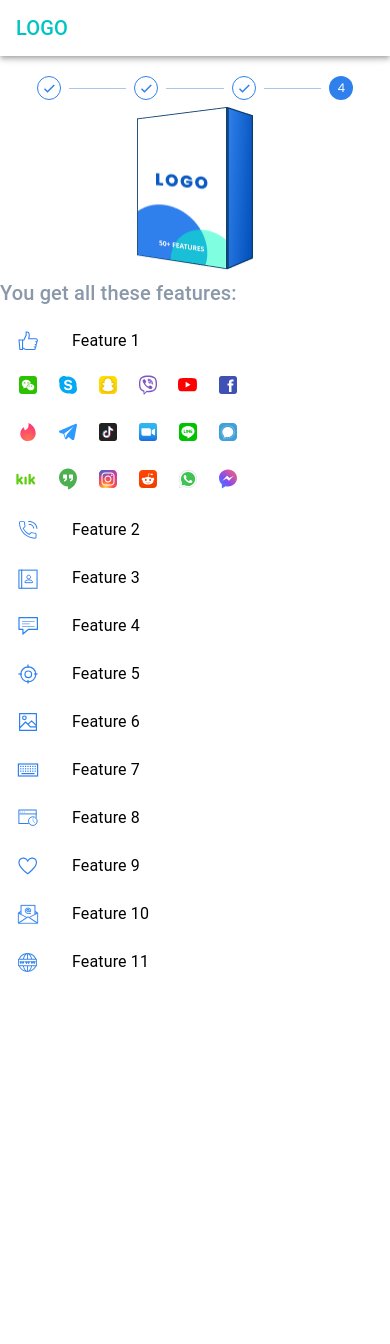
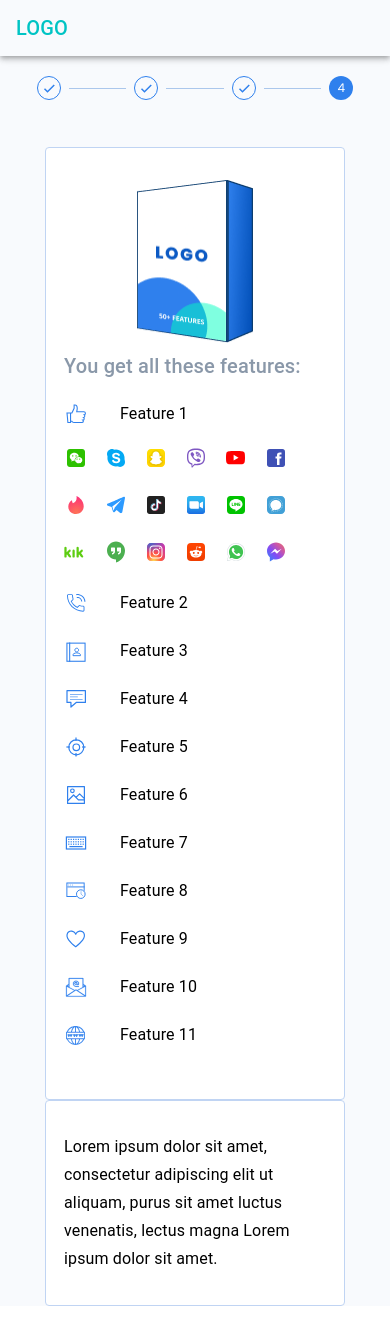
Before and after one commit to bahmet-lesia/bahmet-lesia.github.io, a React (Create React App) app: page / in a window 390 px wide. Before the commit the page ends 994 px from the top, so only its background shows below. Built offline with nearby package versions, Linux system fonts and the light colour scheme; the HTML template or start-up script is replaced by a standard one.

Commit message:
responsive layout added

```diff
--- a/src/App.css
+++ b/src/App.css
@@ -1,5 +1,6 @@
 .App {
   text-align: center;
+  background: #f8fafd;
 }
 
 .App-logo {
@@ -36,3 +37,53 @@
     transform: rotate(360deg);
   }
 }
+
+.main-container {
+  display: flex;
+  flex-direction: row;
+  justify-self: center;
+  align-items: start;
+  width: 100%;
+  max-width: 1092px;
+  position: relative;
+  margin: 40px auto;
+}
+
+.left {
+  width: 262px;
+}
+
+.center {
+  flex-grow: 1;
+}
+
+.right {
+  width: 262px;
+  text-align: left;
+}
+
+@media screen and (max-width: 1092px) {
+  .main-container {
+    flex-direction: column;
+    align-items: center;
+  }
+
+  .left,
+  .right {
+    border: 1px solid #c0d4f3;
+    border-radius: 4px;
+    padding: 32px 18px;
+    background: #fff;
+  }
+  .left {
+    order: 1;
+  }
+
+  .center {
+    order: 0;
+  }
+
+  .right {
+    order: 2;
+  }
+}
--- a/src/App.js
+++ b/src/App.js
@@ -1,19 +1,31 @@
 import "./App.css";
 
-import Box from "@mui/material/Box";
+import { Typography, Box } from "@mui/material";
 
 import Header from "./components/Header";
 import Steps from "./components/Steps";
-import FeaturesList from './components/FeaturesList';
+import FeaturesList from "./components/FeaturesList";
 
 function App() {
   return (
     <div className="App">
       <Header />
-      <Box sx={{paddingTop: '20px'}}>
+      <Box sx={{ paddingTop: "20px" }}>
         <Steps />
-        <FeaturesList />
       </Box>
+      <div className="main-container">
+        <div className="left">
+          <FeaturesList />
+        </div>
+        <div className="center"></div>
+        <div className="right">
+          <Typography variant="subtitle1">
+            Lorem ipsum dolor sit amet, consectetur adipiscing elit ut aliquam,
+            purus sit amet luctus venenatis, lectus magna Lorem ipsum dolor sit
+            amet.
+          </Typography>
+        </div>
+      </div>
     </div>
   );
 }
--- a/src/components/FeaturesList/index.js
+++ b/src/components/FeaturesList/index.js
@@ -22,14 +22,14 @@ function FeaturesList() {
       <List>
         {featuresConfig.map(({ Icon, text, NestedComponent }) => (
           <>
-            <ListItem>
+            <ListItem sx={{paddingLeft: 0}}>
               <ListItemIcon>
                 <Icon />
               </ListItemIcon>
               <ListItemText primary={text} />
             </ListItem>
             {NestedComponent && (
-              <ListItem>
+              <ListItem sx={{paddingLeft: 0}}>
                 <NestedComponent />
               </ListItem>
             )}
```
